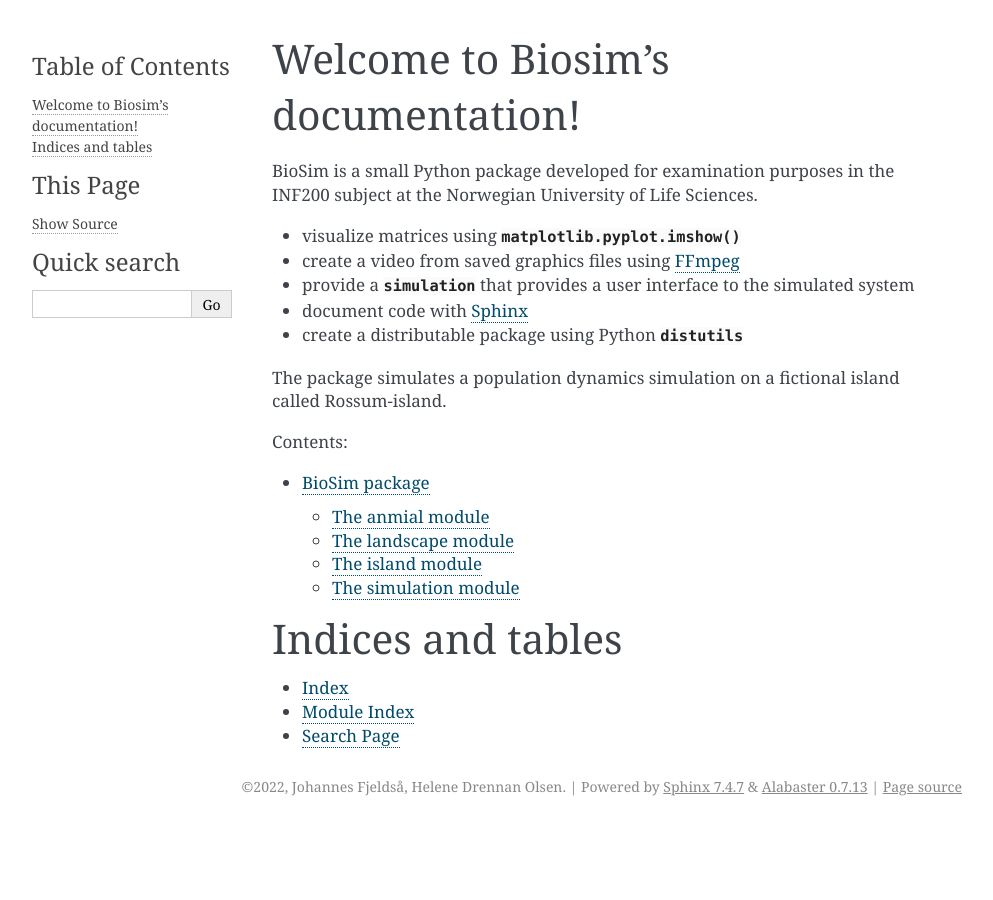
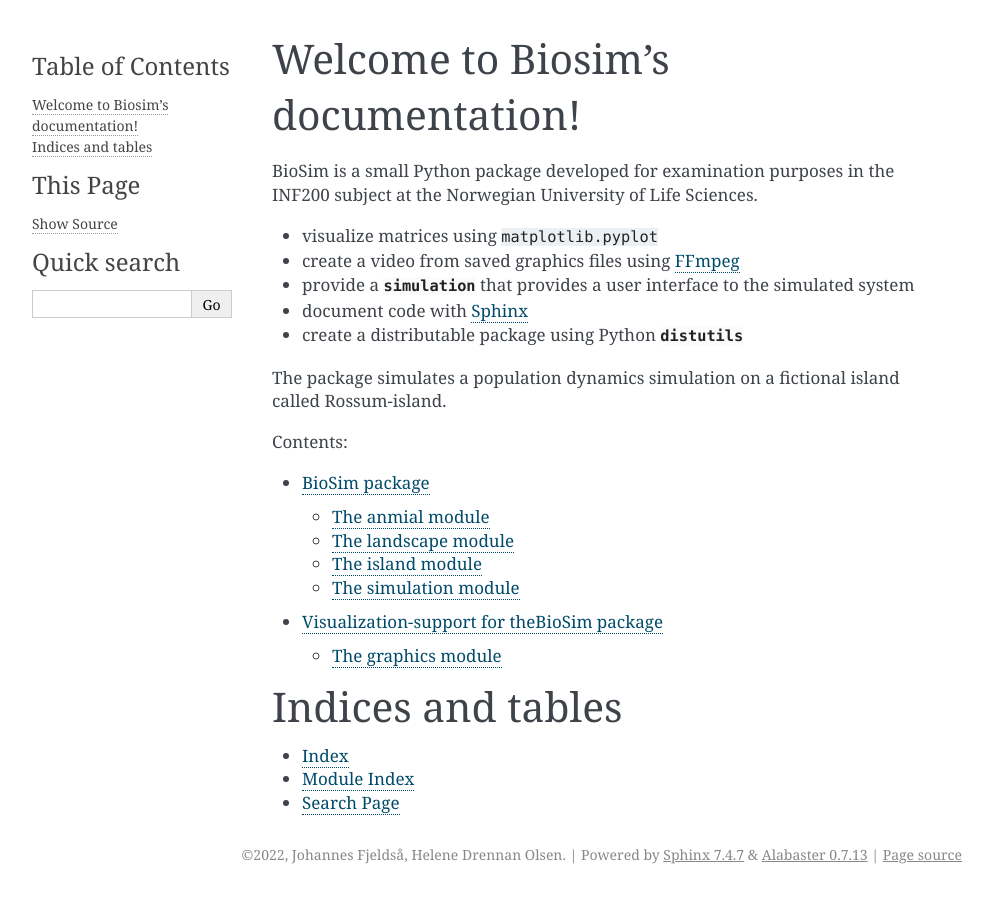
Before and after one commit to heleneol/BioSim, a Sphinx documentation site: the page built from docs/index.rst, in a window 1280 px wide. Shown: the whole page, without its empty margins (148-1141 px from the left). Built offline with Sphinx 7.4.7, drawn with Linux system fonts in a browser that asks for light colours; cross-references to code outside the pages are shown as plain code.

Commit message:
documentation for graphics added to index.rst

```diff
--- a/docs/index.rst
+++ b/docs/index.rst
@@ -7,7 +7,7 @@ Welcome to Biosim's documentation!
 ==================================
 BioSim is a small Python package developed for examination purposes in the INF200 subject at the Norwegian University of Life Sciences.
 
-* visualize matrices using :func:`matplotlib.pyplot.imshow`
+* visualize matrices using :module:`matplotlib.pyplot`
 * create a video from saved graphics files using `FFmpeg <http://ffmpeg.org>`_
 * provide a :class:`simulation` that provides a user interface to the simulated system
 * document code with `Sphinx <http://sphinx-doc.org>`_
@@ -20,8 +20,7 @@ The package simulates a population dynamics simulation on a fictional island cal
    :caption: Contents:
 
    animals
-
-
+   graphics
 
 Indices and tables
 ==================
```
Also changed, not shown: docs/graphics.rst (added, +10 -0 lines), 1 other file.
